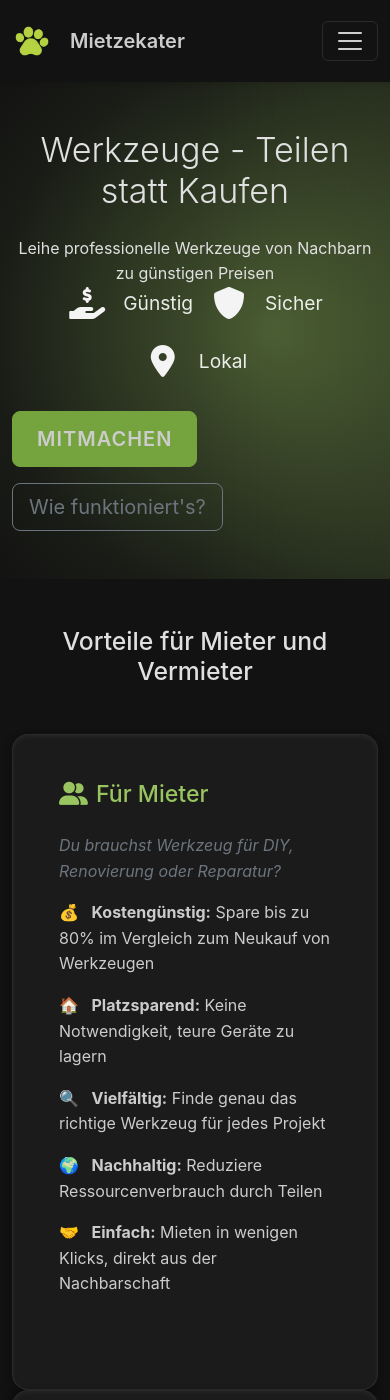
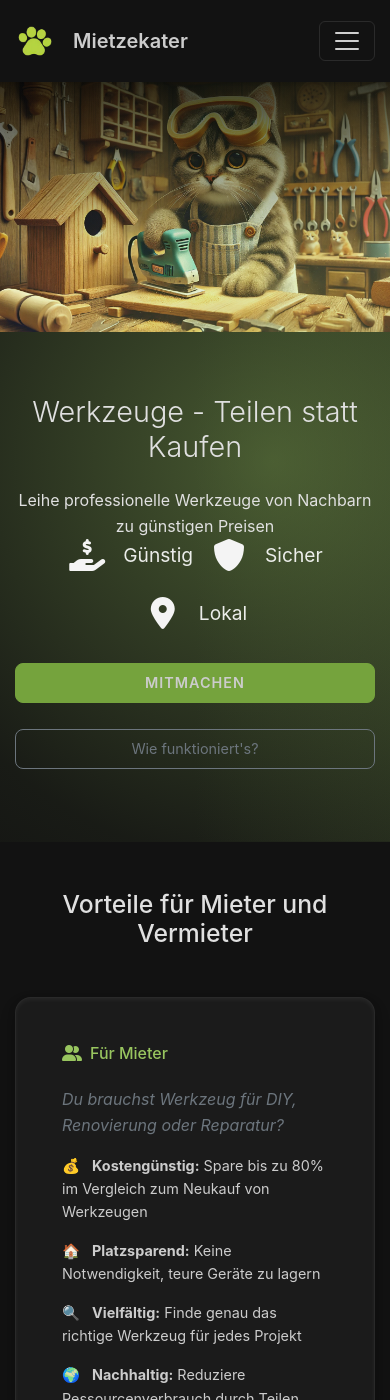
Before and after one commit to TrimeraDev/Mietzekater.de, a Jekyll site: the page built from _categories/werkzeuge.md, in a window 390 px wide and 1400 px high. Built offline with Jekyll 4.4.1, drawn with Linux system fonts in a browser that asks for light colours; some of the changed text lies outside the part shown.

Commit message:
fix show hero image for category on mobile. WIP

```diff
--- a/_layouts/category.html
+++ b/_layouts/category.html
@@ -2,6 +2,12 @@
 layout: base
 ---
 <section class="hero category-hero py-5 position-relative">
+    <div class="category-hero-image">
+        <div class="image-wrapper h-100">
+            <div class="image-overlay"></div>
+            <img src="{{ page.hero_image }}" alt="{{ page.title }} Hero Image" class="hero-image">
+        </div>
+    </div>
     <div class="container position-relative">
         <div class="row align-items-center position-relative">
             <div class="col-lg-6 position-relative">
@@ -33,12 +39,6 @@ layout: base
                     <a href="#how-it-works" class="btn btn-outline-secondary btn-lg">Wie funktioniert's?</a>
                 </div>
             </div>
-        </div>
-    </div>
-    <div class="category-hero-image d-none d-lg-block">
-        <div class="image-wrapper h-100">
-            <div class="image-overlay"></div>
-            <img src="{{ page.hero_image }}" alt="{{ page.title }} Hero Image" class="hero-image">
         </div>
     </div>
 </section>
--- a/category.css
+++ b/category.css
@@ -7,6 +7,7 @@
     --off-white-text: #e0e0e0;
     --text-light: #cccccc;
 }
+
 
 /* Ensure category hero has same styling as main hero */
 .category-hero {
@@ -79,125 +80,6 @@
     transform: scale(1.1);
 }
 
-.category-hero .floating-categories {
-    position: absolute;
-    top: 0;
-    left: 0;
-    width: 100%;
-    height: 100%;
-    z-index: 2;
-}
-
-.category-hero .floating-icon {
-    position: absolute;
-    width: 30px;
-    height: 30px;
-    background: var(--off-white);
-    border: 1px solid var(--text-light);
-    border-radius: 8px;
-    display: flex;
-    align-items: center;
-    justify-content: center;
-    cursor: pointer;
-    transition: all 0.3s ease;
-    z-index: 2;
-}
-
-.category-hero .floating-icon i {
-    color: var(--off-white-text);
-    font-size: 1rem;
-}
-
-.category-hero .floating-icon:hover {
-    background: var(--primary-green);
-    border-color: var(--primary-green);
-}
-
-.category-hero .floating-icon:hover i {
-    color: var(--off-white-text);
-}
-
-.category-hero .floating-icon::after {
-    content: attr(data-tooltip);
-    position: absolute;
-    background: var(--background-dark);
-    color: var(--text-light);
-    padding: 8px 12px;
-    border-radius: 6px;
-    font-size: 0.875rem;
-    white-space: nowrap;
-    opacity: 0;
-    visibility: hidden;
-    transition: all 0.3s ease;
-    top: 120%;
-    left: 50%;
-    transform: translateX(-50%);
-    border: 1px solid var(--primary-light);
-    z-index: 1000;
-}
-
-.category-hero .floating-icon:hover::after {
-    opacity: 1;
-    visibility: visible;
-}
-
-/* Floating icon positioning */
-.category-hero .floating-icon:nth-child(1) {
-    top: calc(40% + 300px * sin(0 * 2 * 3.14159 / 11));
-    left: calc(50% + 330px * cos(0 * 2 * 3.14159 / 11) - 50%);
-    animation-delay: 0s;
-}
-.category-hero .floating-icon:nth-child(2) {
-    top: calc(40% + 250px * sin(1 * 2 * 3.14159 / 11));
-    right: calc(50% + 370px * cos(1 * 2 * 3.14159 / 11) - 50%);
-    animation-delay: -2s;
-}
-.category-hero .floating-icon:nth-child(3) {
-    top: calc(40% + 350px * sin(2 * 2 * 3.14159 / 11));
-    left: calc(50% + 110px * cos(2 * 2 * 3.14159 / 11) - 50%);
-    animation-delay: -4s;
-}
-.category-hero .floating-icon:nth-child(4) {
-    top: calc(40% + 230px * sin(3 * 2 * 3.14159 / 11));
-    right: calc(50% + 90px * cos(3 * 2 * 3.14159 / 11) - 50%);
-    animation-delay: -6s;
-}
-.category-hero .floating-icon:nth-child(5) {
-    top: calc(40% + 290px * sin(4 * 2 * 3.14159 / 11));
-    left: calc(50% + 120px * cos(4 * 2 * 3.14159 / 11) - 50%);
-    animation-delay: -8s;
-}
-.category-hero .floating-icon:nth-child(6) {
-    top: calc(40% + 220px * sin(5 * 2 * 3.14159 / 11));
-    right: calc(50% + 95px * cos(5 * 2 * 3.14159 / 11) - 50%);
-    animation-delay: -10s;
-}
-.category-hero .floating-icon:nth-child(7) {
-    top: calc(40% + 260px * sin(6 * 2 * 3.14159 / 11));
-    left: calc(50% + 115px * cos(6 * 2 * 3.14159 / 11) - 50%);
-    animation-delay: -12s;
-}
-.category-hero .floating-icon:nth-child(8) {
-    top: calc(40% + 240px * sin(7 * 2 * 3.14159 / 11));
-    right: calc(50% + 105px * cos(7 * 2 * 3.14159 / 11) - 50%);
-    animation-delay: -14s;
-}
-.category-hero .floating-icon:nth-child(9) {
-    top: calc(40% + 280px * sin(8 * 2 * 3.14159 / 11));
-    left: calc(50% + 130px * cos(8 * 2 * 3.14159 / 11) - 50%);
-    animation-delay: -16s;
-}
-.category-hero .floating-icon:nth-child(10) {
-    top: calc(30% + 270px * sin(9 * 2 * 3.14159 / 11));
-    right: calc(50% + 250px * cos(9 * 2 * 3.14159 / 11) - 50%);
-    animation-delay: -18s;
-}
-.category-hero .floating-icon:nth-child(11) {
-    top: calc(50% + 200px * sin(10 * 2 * 3.14159 / 11));
-    left: calc(50% + 0px * cos(10 * 2 * 3.14159 / 11) - 50%);
-    animation-delay: -20s;
-}
-
 /* Hero title styling */
 .category-hero .hero-title {
     font-size: 2.5rem;
@@ -265,45 +147,6 @@
     margin-bottom: 15px;
 }
 
-.emoji-tools-container {
-    display: flex;
-    justify-content: center;
-    align-items: center;
-    height: 100%;
-    width: 100%;
-}
-
-.emoji-grid {
-    display: grid;
-    grid-template-columns: repeat(3, 1fr);
-    gap: 1rem;
-    max-width: 300px;
-}
-
-.emoji-item {
-    font-size: 3rem;
-    opacity: 0;
-    transform: scale(0.5) rotate(-45deg);
-    animation: emoji-float 1s ease-out forwards;
-    animation-delay: var(--delay);
-    will-change: transform, opacity;
-}
-
-@keyframes emoji-float {
-    0% {
-        opacity: 0;
-        transform: scale(0.5) rotate(-45deg) translateY(20px);
-    }
-    70% {
-        opacity: 0.7;
-        transform: scale(1.1) rotate(10deg) translateY(-10px);
-    }
-    100% {
-        opacity: 1;
-        transform: scale(1) rotate(0) translateY(0);
-    }
-}
-
 /* Category Hero Image Styles */
 .category-hero-image {
     position: absolute;
@@ -334,11 +177,25 @@
     display: none;
 }
 
-/* Responsive adjustments */
+/* Medium and below: image behaves as a full-width banner */
 @media (max-width: 992px) {
-    .category-hero-image .image-wrapper {
-        max-height: 400px;
-        overflow: hidden;
+    .category-hero-image {
+        position: relative; /* Detach from right-side layout */
+        top: 0;
+        left: 0;
+        width: 100%; /* Full width */
+        height: 250px; /* Banner height */
+        z-index: 0;
+    }
+    .category-hero-image::after {
+        content: '';
+        position: absolute;
+        top: 0;
+        left: 0;
+        width: 100%;
+        height: 100%;
+        background: linear-gradient(to bottom, rgba(0, 0, 0, 0.8), transparent 70%);
+        z-index: 1; /* Fade-out effect */
     }
 }
 
@@ -612,3 +469,172 @@
     left: 0;
     font-weight: bold;
 }
+
+/* Mobile Responsiveness Improvements */
+@media (max-width: 768px) {
+    .hero.category-hero {
+        position: relative;
+        z-index: 1;
+    }
+
+    .hero.category-hero .category-hero-image {
+        position: absolute;
+        top: 0;
+        left: 0;
+        width: 100%;
+        height: 250px; /* Adjust height to your preference */
+        z-index: 0;
+    }
+
+    .hero.category-hero .category-hero-image img.hero-image {
+        width: 100%;
+        height: 100%;
+        object-fit: cover;
+    }
+
+    .hero.category-hero .category-hero-image::after {
+        content: '';
+        position: absolute;
+        top: 0;
+        left: 0;
+        width: 100%;
+        height: 100%;
+        background: linear-gradient(to bottom, rgba(0, 0, 0, 0.8), transparent 70%);
+        z-index: 1;
+    }
+
+    .hero.category-hero .container {
+        position: relative;
+        z-index: 2;
+        width: 100%;
+        max-width: 100%;
+        padding: 15px;
+        margin-top: 250px; /* Matches the image height */
+    }
+
+    .hero.category-hero h1.display-4 {
+        font-size: 1.8rem;
+        text-align: center;
+        margin-bottom: 1rem;
+    }
+
+    .hero.category-hero .hero-cta {
+        display: flex;
+        flex-direction: column;
+        align-items: center;
+    }
+
+    .hero.category-hero .hero-cta .btn {
+        width: 100%;
+        margin-bottom: 10px;
+    }
+
+
+
+    /* Use Cases Grid Optimization */
+    .use-cases-grid {
+        grid-template-columns: 1fr;
+        gap: 1.5rem;
+    }
+
+    .use-case-card {
+        display: flex;
+        flex-direction: column;
+        align-items: left;
+        text-align: left;
+        padding: 1.5rem;
+    }
+
+    .use-case-card .icon-wrapper {
+        margin-bottom: 1rem;
+        width: 80px;
+        height: 80px;
+        display: flex;
+        align-items: center;
+        justify-content: center;
+    }
+
+    .use-case-card h3 {
+        margin-bottom: 0.75rem;
+        font-size: 1.25rem;
+    }
+
+    .use-case-card p {
+        font-size: 0.95rem;
+        line-height: 1.6;
+    }
+
+    /* Vertical Padding for Sections */
+    .value-propositions {
+        padding-top: 3rem !important;
+        padding-bottom: 3rem !important;
+    }
+
+    .value-propositions .row > .col-md-6 {
+        margin-bottom: 2rem;
+    }
+
+    .related-categories {
+        padding-top: 3rem !important;
+        padding-bottom: 3rem !important;
+    }
+}
+
+@media (max-width: 576px) {
+    .hero.category-hero .display-4 {
+        font-size: 2rem;
+    }
+
+    .value-propositions .card-title {
+        font-size: 1rem;
+    }
+
+    .value-propositions .card-body ul li {
+        font-size: 0.9rem;
+    }
+    .category-hero-image {
+        height: 200px; /* Compact banner height */
+    }
+}
+
+/* General Mobile Improvements */
+.container {
+    padding-left: 15px;
+    padding-right: 15px;
+}
+
+/* Ensure images are responsive */
+img {
+    max-width: 100%;
+    height: auto;
+}
+
+/* Prevent horizontal scrolling */
+body, html {
+    max-width: 100%;
+    overflow-x: hidden;
+}
+
+/* Responsive Buttons */
+.btn-lg {
+    padding: 0.75rem 1rem;
+    font-size: 1rem;
+}
+
+@media (max-width: 576px) {
+    .btn-lg {
+        padding: 0.5rem 0.75rem;
+        font-size: 0.9rem;
+    }
+
+    .cta-actions {
+        display: flex;
+        flex-direction: column;
+        align-items: center;
+    }
+
+    .cta-actions .btn {
+        margin-bottom: 0.5rem;
+        width: 100%;
+    }
+}
```
Also changed, not shown: 4 other files.
